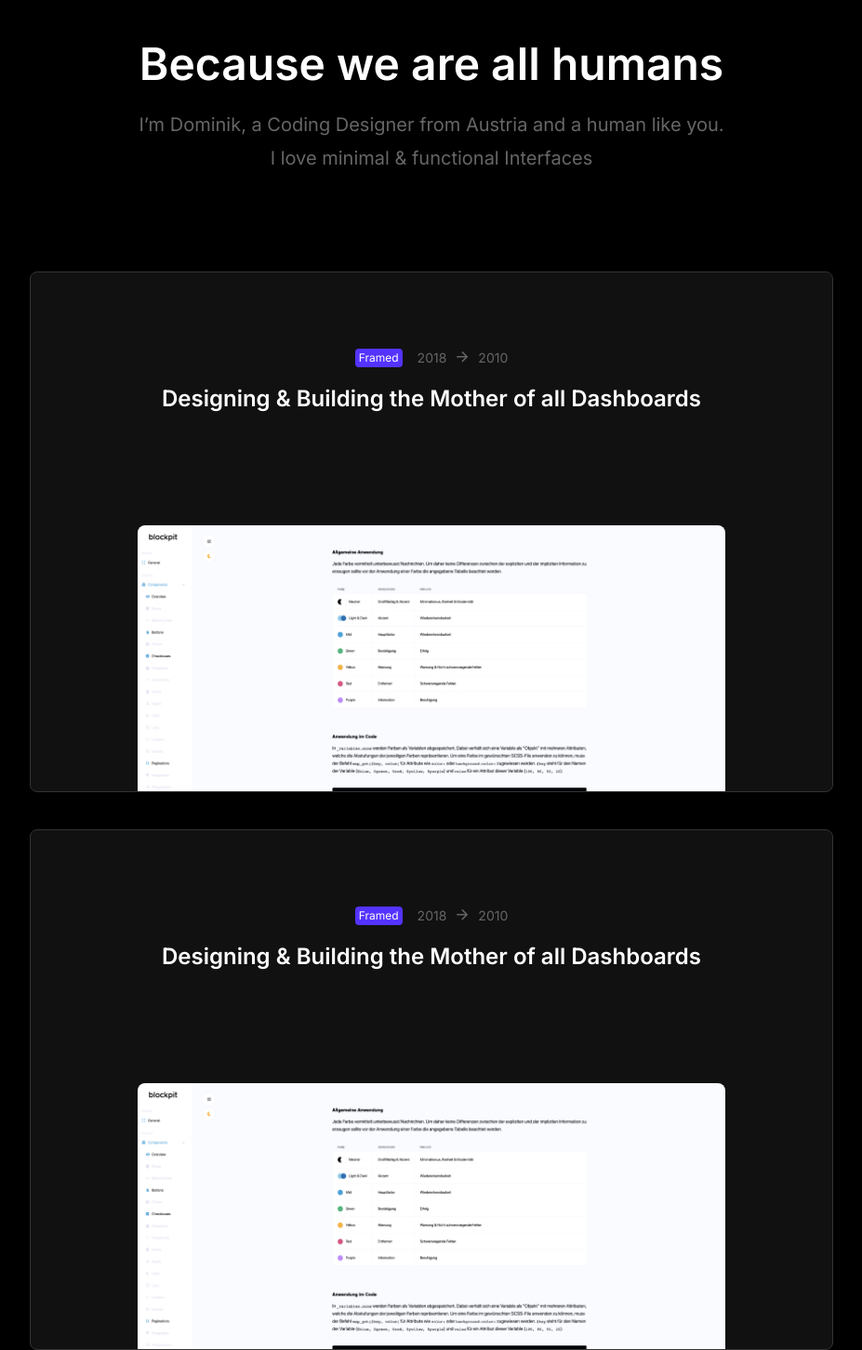
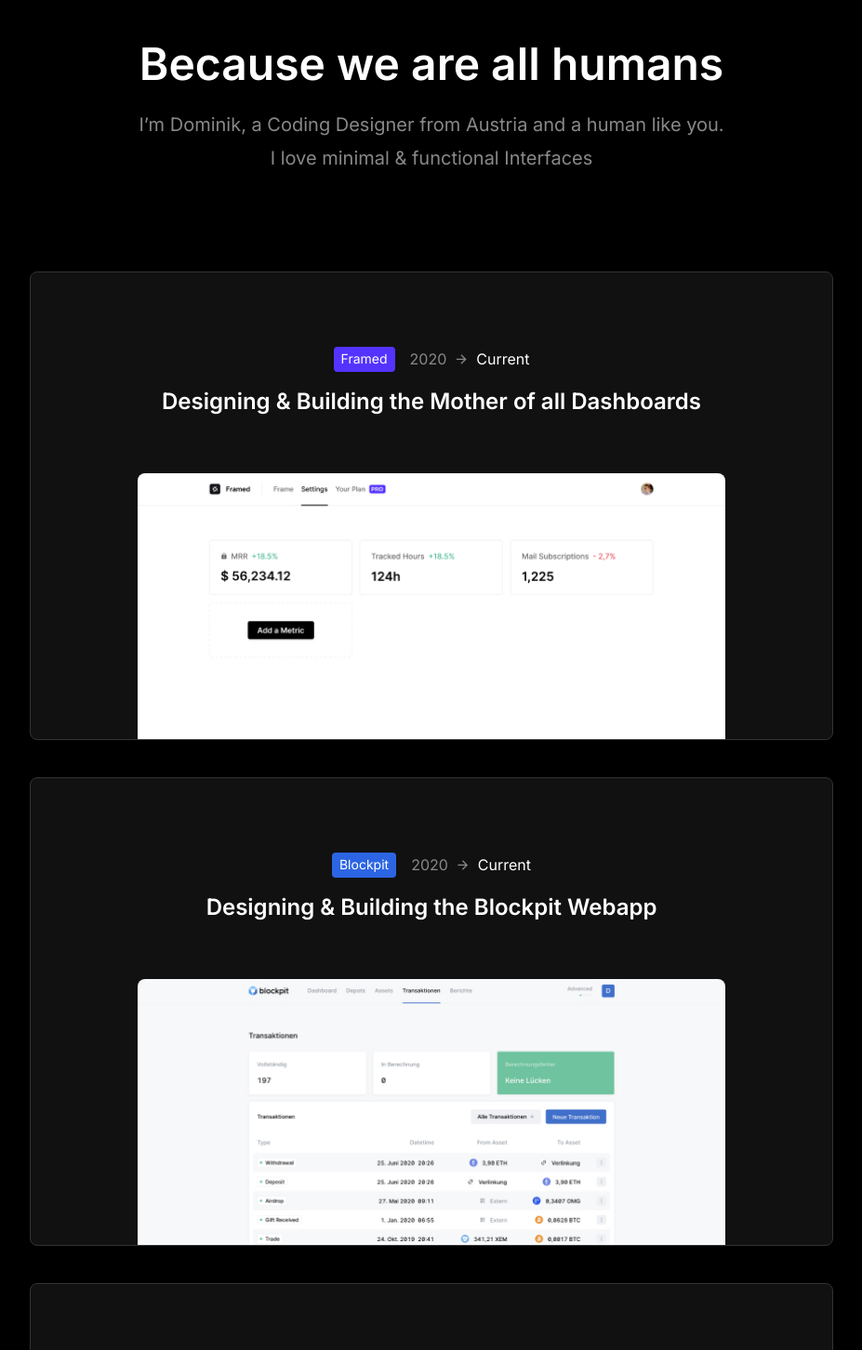
Before and after one commit to eibensteiner/portfolio, a Vue app: page /#/ in a window 1280 px wide. Shown: the part 258-1710 px from the top of the page at 93% size, without its empty margins (176-1103 px from the left). Built offline with nearby package versions, Linux system fonts and the light colour scheme.

Commit message:
Item adapted

```diff
--- a/src/components/Item.vue
+++ b/src/components/Item.vue
@@ -1,36 +1,50 @@
 <template>
   <div class="item">
+    <i :class="['ri-link-m', 'text-grey-300']"></i>
     <div class="item-header">
       <div>
-        <lib-badge :text="'Framed'" :variant="'purple'"></lib-badge>
-        <span>2018</span>
-        <i class="ri-arrow-right-line"></i>
-        <span>2010</span>
+        <lib-badge :text="badge.text" :variant="badge.variant"></lib-badge>
+        <span :class="'text-grey-300'">{{timeframe.from}}</span>
+        <i :class="['ri-arrow-right-line', 'text-grey-300']"></i>
+        <span :class="[timeframe.to === 'Current' ? 'text-white' : 'text-grey-300']">{{timeframe.to}}</span>
       </div>
-      <h2>Designing & Building the Mother of all Dashboards</h2>
+      <h2>{{text}}</h2>
     </div>
     <slot></slot>
   </div>
 </template>
 
 <script>
-import LibBadge from "./badge";
-export default {
-  name: "LibItem",
-  components: {LibBadge},
-};
+  import LibBadge from "./badge";
+
+  export default {
+    name: "LibItem",
+    components: {LibBadge},
+    props: {
+      timeframe: {
+        from: String,
+        to: String
+      },
+      badge: {
+        text: String,
+        variant: String
+      },
+      text: String
+    }
+  };
 </script>
 
 <style scoped lang="scss">
   .item {
     width: 100%;
-    height: 560px;
+    height: 504px;
     border-radius: get($border-radius, md);
     background: get($color, grey, 100);
     border: 1px solid get($color, grey, 200);
     margin-top: 40px;
     box-sizing: border-box;
     transition: all .3s;
+    position: relative;
     @include flex(space-between, center, column);
 
     &:first-child {
@@ -41,6 +55,20 @@
       transform: translateY(-5px);
       cursor: pointer;
       border-color: get($color, grey, 300);
+
+      & > i {
+        opacity: 1;
+        visibility: visible;
+      }
+    }
+
+    & > i {
+      position: absolute;
+      top: 40px;
+      right: 40px;
+      opacity: 0;
+      visibility: hidden;
+      transition: all .2s;
     }
 
     &-header {
@@ -55,16 +83,12 @@
         }
 
         i {
-          color: get($color, grey, 300);
           margin: 0 8px;
+          font-size: get($font-size, 3);
         }
 
         span {
-          color: get($color, grey, 300);
-
-          &.current {
-            color: #fff;
-          }
+          font-size: get($font-size, 3);
         }
       }
 
@@ -72,8 +96,8 @@
         margin-top: 16px;
         font-size: get($font-size, 7);
         font-weight: get($font-weight, bold);
+        max-width: 632px
       }
-
     }
   }
 </style>
--- a/src/components/badge.vue
+++ b/src/components/badge.vue
@@ -23,11 +23,10 @@
     appearance: none;
     border-radius: get($border-radius, sm);
     white-space: nowrap;
-    height: 20px;
     color: get($color, white);
-    font-size: get($font-size, 1);
+    font-size: get($font-size, 2);
     font-weight: get($font-weight, light);
-    @include padding(0 $size/2);
+    @include padding($size/2 $size);
     @include flex();
   }
 
@@ -35,5 +34,9 @@
     &-purple {
       background: get($color, purple);
     }
+
+    &-blue {
+      background: get($color, blue);
+    }
   }
 </style>
--- /dev/null
+++ b/src/styles/colors.scss
@@ -0,0 +1,11 @@
+.text {
+  &-white {
+    color: get($color, white);
+  }
+
+  &-grey {
+    &-300 {
+      color: get($color, grey, 300);
+    }
+  }
+}
--- a/src/styles/main.scss
+++ b/src/styles/main.scss
@@ -8,3 +8,4 @@
 @import "mixins";
 @import "typo";
 @import "other";
+@import "colors";
--- a/src/styles/variables.scss
+++ b/src/styles/variables.scss
@@ -37,7 +37,7 @@
   grey: (
     100: #111,
     200: #333,
-    300: #666,
+    300: #888
   ),
   black: #000,
   purple: #5433FF,
--- a/src/views/home.vue
+++ b/src/views/home.vue
@@ -5,16 +5,13 @@
     </transition>
     <transition appear appear-active-class="fade-enter">
       <lib-list>
-        <lib-item>
-          <img src="/img/projects/design.jpg" alt=""/>
+        <lib-item :timeframe="{from: '2020', to: 'Current'}" :badge="{text:'Framed', variant: 'purple'}" :text="'Designing & Building the Mother of all Dashboards'">
+          <img src="/img/projects/framed.jpg" alt=""/>
         </lib-item>
-        <lib-item>
-          <img src="/img/projects/design.jpg" alt=""/>
+        <lib-item :timeframe="{from: '2020', to: 'Current'}" :badge="{text:'Blockpit', variant: 'blue'}" :text="'Designing & Building the Blockpit Webapp'">
+          <img src="/img/projects/webapp.jpg" alt=""/>
         </lib-item>
-        <lib-item>
-          <img src="/img/projects/design.jpg" alt=""/>
-        </lib-item>
-        <lib-item>
+        <lib-item :timeframe="{from: '2020', to: 'Current'}" :badge="{text:'Framed', variant: 'purple'}" :text="'Designing & Building the Blockpit Design System'">
           <img src="/img/projects/design.jpg" alt=""/>
         </lib-item>
       </lib-list>
```
Lines whose indentation alone changed are shown as unchanged.
